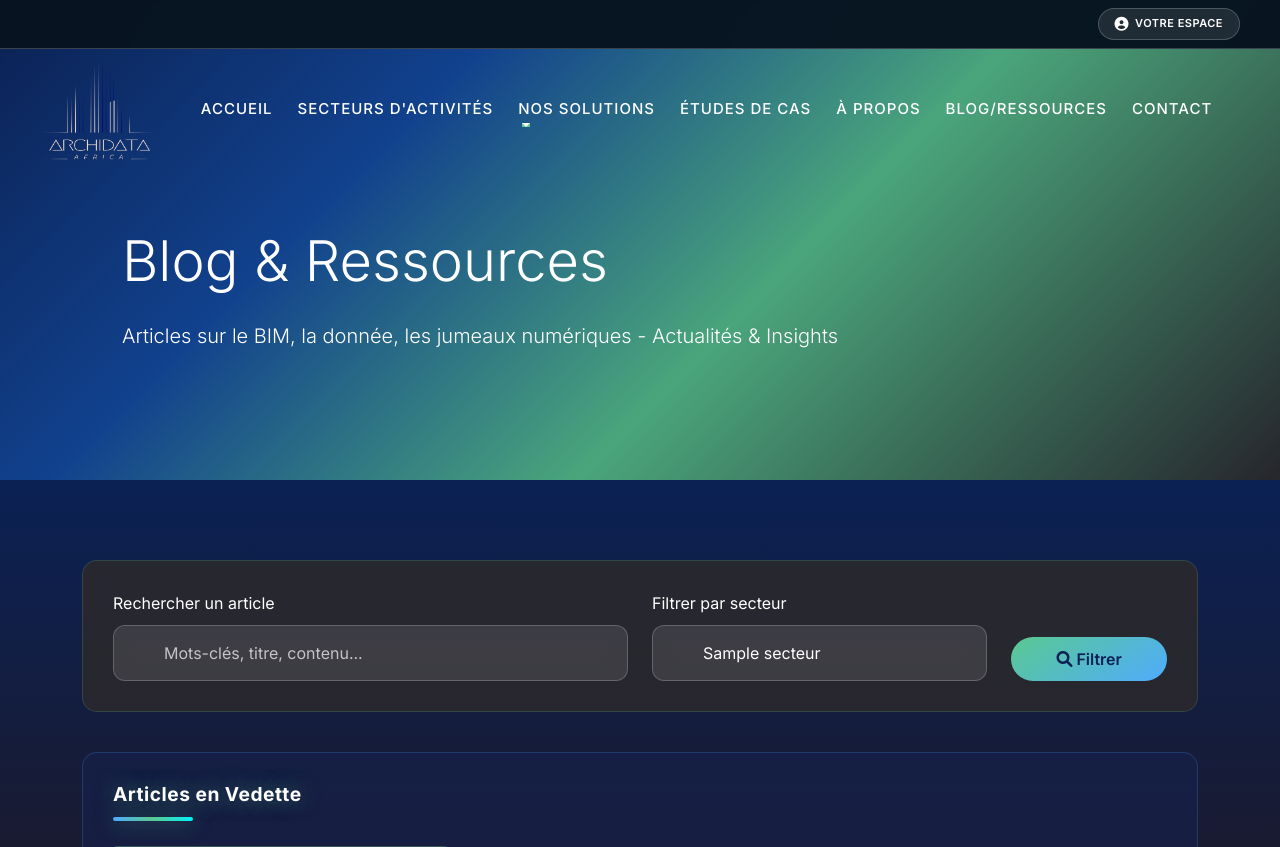
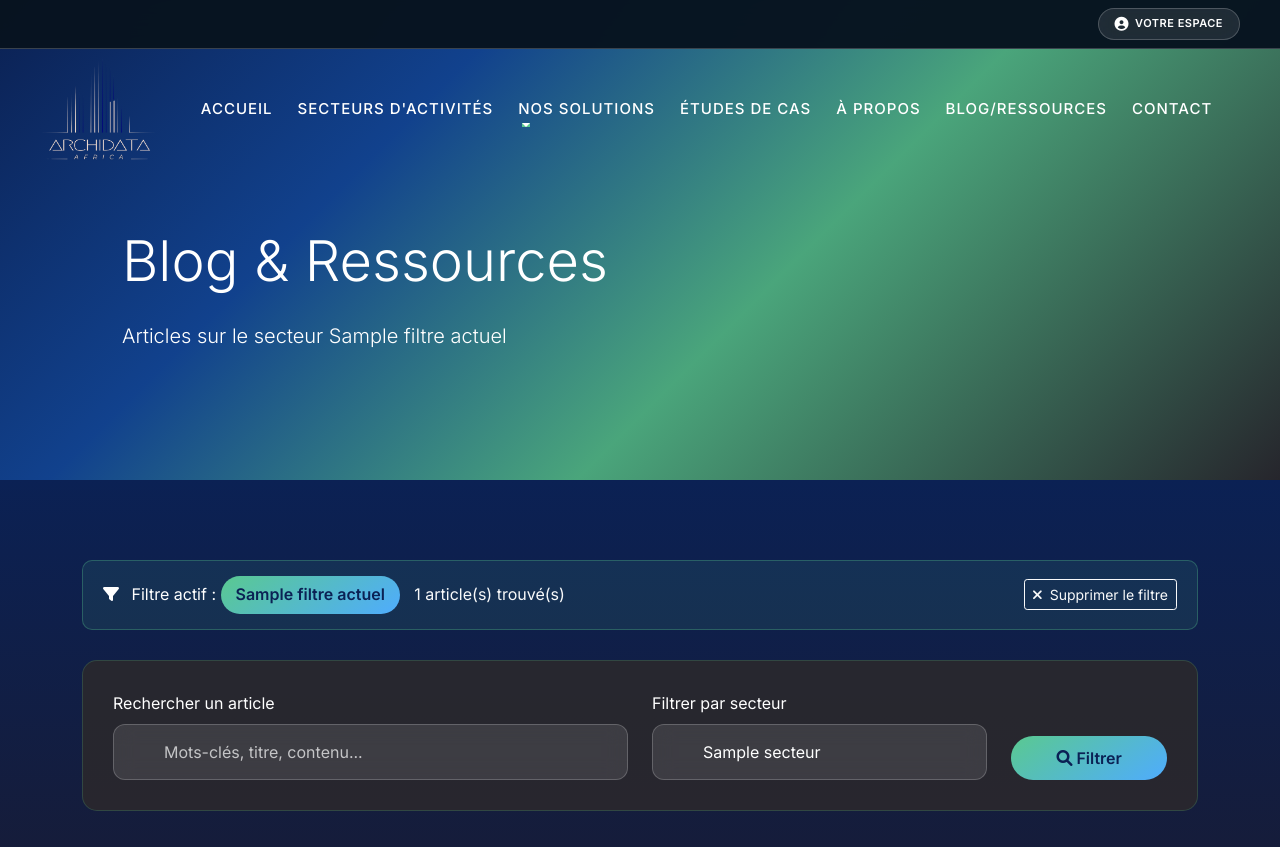
Before and after one commit to Webcinq/archidata-group, a Laravel app: template resources/views/blog.blade.php in a window 1280 px wide. Shown: the top 847 px of the page. Run offline with Laravel 12, Linux system fonts and the light colour scheme; the template is opened without the code that fills it: most values are stand-ins (such as "Sample title", 1, 10 or a date in 2020); grey boxes marked "Sample" are stand-in pictures; parts of the project's set-up code (start-up, migrations or seed data) failed here and were passed over; some libraries are stand-ins or nearby versions.

Commit message:
add filters

```diff
--- a/app/models/Article.php
+++ b/app/models/Article.php
@@ -1,5 +1,4 @@
 <?php
-// app/Models/Article.php
 
 namespace App\Models;
 
--- a/resources/views/admin/dashboard.blade.php
+++ b/resources/views/admin/dashboard.blade.php
@@ -8,9 +8,7 @@
     <!-- Header -->
     <div class="d-sm-flex align-items-center justify-content-between mb-4">
         <h1 class="h3 mb-0 text-gray-800">Dashboard</h1>
-        <div class="d-none d-sm-inline-block btn btn-sm btn-primary shadow-sm">
-            <i class="fas fa-download fa-sm text-white-50"></i> Générer Rapport
-        </div>
+
     </div>
 
     <!-- Cards de statistiques -->
--- a/resources/views/blog.blade.php
+++ b/resources/views/blog.blade.php
@@ -1,4 +1,4 @@
-{{-- resources/views/blog.blade.php (mise à jour) --}}
+{{-- resources/views/blog.blade.php (mise à jour avec filtre actif) --}}
 @extends('layout')
 @section('content')
 <style>
@@ -154,6 +154,25 @@
     border-radius: 2px;
     box-shadow: 0 0 20px rgba(90, 201, 144, 0.6);
 }
+
+.filter-info {
+    background: rgba(90, 201, 144, 0.1);
+    border: 1px solid rgba(90, 201, 144, 0.3);
+    border-radius: 10px;
+    padding: 15px 20px;
+    margin-bottom: 30px;
+    color: #ffffff;
+}
+
+.filter-badge {
+    background: linear-gradient(145deg, #5AC990, #4facfe);
+    color: #0b2154;
+    padding: 6px 15px;
+    border-radius: 20px;
+    font-weight: 600;
+    display: inline-block;
+    margin-right: 10px;
+}
 </style>
 
 <!-- Hero Section -->
@@ -161,7 +180,13 @@
     <div class="container" style="margin-top: 116px;">
         <div class="hero-content">
             <h1 class="display-4 font-weight-bold mb-4">Blog & Ressources</h1>
-            <p class="lead">Articles sur le BIM, la donnée, les jumeaux numériques - Actualités & Insights</p>
+            <p class="lead">
+                @if(isset($filtreActuel) && $filtreActuel)
+                    Articles sur le secteur {{ $filtreActuel['nom'] }}
+                @else
+                    Articles sur le BIM, la donnée, les jumeaux numériques - Actualités & Insights
+                @endif
+            </p>
         </div>
     </div>
 </div>
@@ -169,6 +194,22 @@
 <!-- Content Section -->
 <div class="blog-content">
     <div class="container">
+
+        <!-- Information sur le filtre actuel -->
+        @if(isset($filtreActuel) && $filtreActuel)
+        <div class="filter-info">
+            <div class="d-flex align-items-center justify-content-between">
+                <div>
+                    <i class="fas fa-filter me-2"></i>
+                    Filtre actif : <span class="filter-badge">{{ $filtreActuel['nom'] }}</span>
+                    <span class="text-light">{{ $articles->total() }} article(s) trouvé(s)</span>
+                </div>
+                <a href="{{ route('blog') }}" class="btn btn-sm btn-outline-light">
+                    <i class="fas fa-times me-1"></i> Supprimer le filtre
+                </a>
+            </div>
+        </div>
+        @endif
 
         <!-- Barre de recherche et filtres -->
         <div class="search-filter-bar">
@@ -284,16 +325,25 @@
                     <h3 class="text-white mb-3">Aucun article trouvé</h3>
                     <p class="text-light mb-4">
                         @if(request('search') || request('secteur'))
-                            Aucun article ne correspond à vos critères de recherche.
+                            @if(request('secteur'))
+                                Aucun article n'est disponible pour le secteur "{{ $secteurs[request('secteur')] ?? request('secteur') }}".
+                            @else
+                                Aucun article ne correspond à vos critères de recherche.
+                            @endif
                         @else
                             Aucun article n'est disponible pour le moment.
                         @endif
                     </p>
-                    @if(request('search') || request('secteur'))
-                        <a href="{{ route('blog') }}" class="btn btn-filter">
-                            <i class="fas fa-list"></i> Voir tous les articles
+                    <div class="d-flex justify-content-center gap-3">
+                        @if(request('search') || request('secteur'))
+                            <a href="{{ route('blog') }}" class="btn btn-filter">
+                                <i class="fas fa-list"></i> Voir tous les articles
+                            </a>
+                        @endif
+                        <a href="{{ route('secteurs') }}" class="btn btn-outline-light">
+                            <i class="fas fa-building"></i> Découvrir nos secteurs
                         </a>
-                    @endif
+                    </div>
                 </div>
             </div>
             @endforelse
@@ -304,6 +354,30 @@
         <div class="d-flex justify-content-center mt-5">
             <div class="pagination-wrapper">
                 {{ $articles->appends(request()->query())->links() }}
+            </div>
+        </div>
+        @endif
+
+        <!-- Liens vers les secteurs si pas de filtre actif -->
+        @if(!request('secteur') && !request('search'))
+        <div class="row mt-5">
+            <div class="col-12">
+                <div class="article-card text-center">
+                    <h3 class="text-white mb-4">Explorer par secteur d'activité</h3>
+                    <p class="text-light mb-4">Découvrez nos articles spécialisés selon votre domaine d'activité</p>
+                    <div class="d-flex flex-wrap justify-content-center gap-2">
+                        @foreach($secteurs as $key => $secteur)
+                            <a href="{{ route('blog', ['secteur' => $key]) }}" class="btn btn-sm btn-outline-light mb-2">
+                                {{ $secteur }}
+                            </a>
+                        @endforeach
+                    </div>
+                    <div class="mt-3">
+                        <a href="{{ route('secteurs') }}" class="btn btn-filter">
+                            <i class="fas fa-building me-2"></i>Voir tous nos secteurs
+                        </a>
+                    </div>
+                </div>
             </div>
         </div>
         @endif
```
Also changed, not shown: app/Http/Controllers/ArticleController.php (+20 -5 lines), resources/views/secteurs.blade.php (+42 -8 lines).
